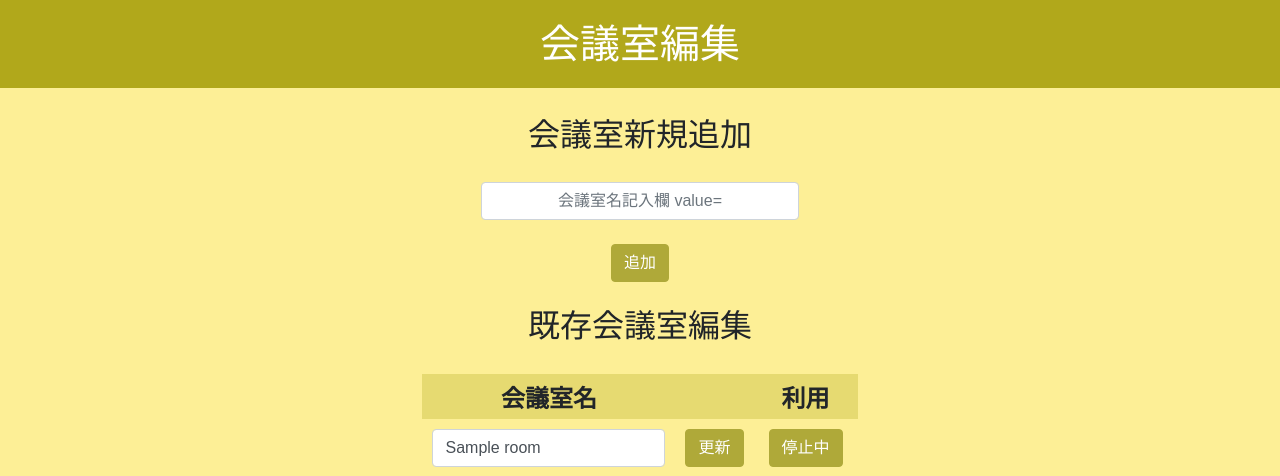
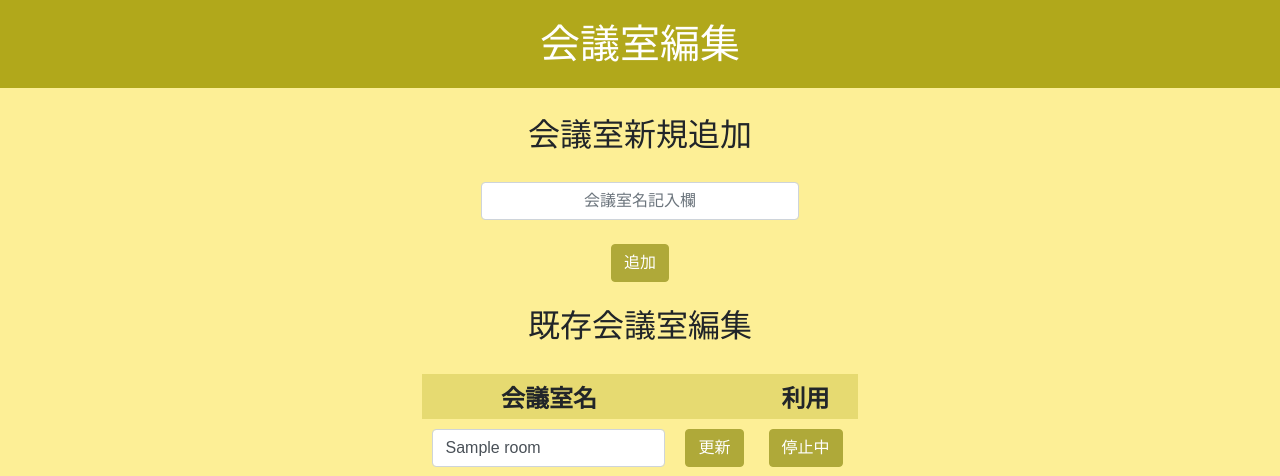
Before and after one commit to tkkundesu/ordersystem, a PHP site: page /owner_room.php in a window 1280 px wide. Shown: the top 476 px of the page. Run offline with PHP 8.4, Linux system fonts and the light colour scheme; tables that the repository leaves empty or names only in its code hold one stand-in row (values such as "Sample post").

Commit message:
Update owner_room.php

```diff
--- a/owner_room.php
+++ b/owner_room.php
@@ -41,7 +41,7 @@ if(isset($_REQUEST['command'])){
 
      <form action="" method="post">
           <input type="hidden" name="insert" value="insert">
-          <input class="form-control col-sm-3 owner_form" type="text" name="new_room" placeholder="会議室名記入欄 value="">
+          <input class="form-control col-sm-3 owner_form" type="text" name="new_room" placeholder="会議室名記入欄" value="">
           <br><input class="btn btn-primary btn-pls owner_bottan" type="submit" value="追加">
     </from>
   </fieldset>
```
